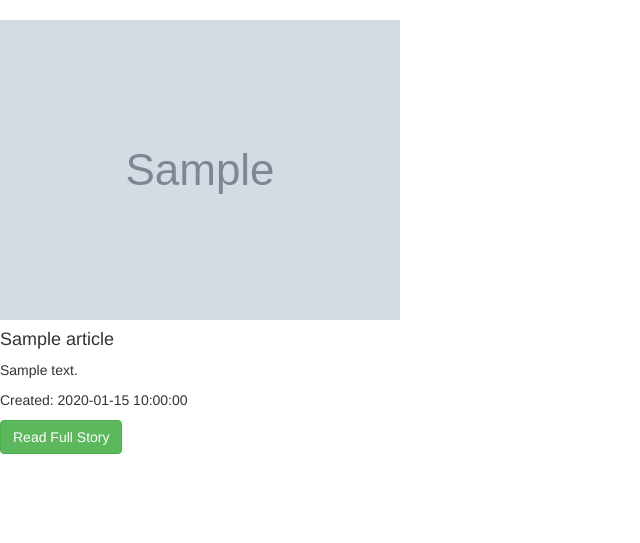
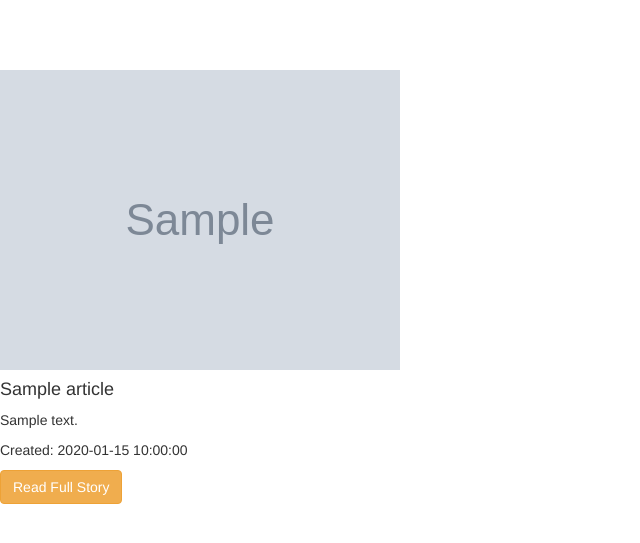
Before and after one commit to danknjoroge/News-Api, a Flask app: template app/templates/news.html in a window 1280 px wide. Shown: the part 52-595 px from the top of the page, without its empty margins (0-640 px from the left). Run offline with Flask 2, Linux system fonts and the light colour scheme; the template is opened without the code that fills it: most values are stand-ins (such as "Sample title", 1, 10 or a date in 2020); grey boxes marked "Sample" are stand-in pictures; parts of the project's set-up code (start-up, migrations or seed data) failed here and were passed over; some libraries are stand-ins or nearby versions.

Commit message:
modified color page

```diff
--- a/app/config.py
+++ b/app/config.py
@@ -6,7 +6,7 @@ class Config:
 
     ARTICLE_API_BASE_URL = 'https://newsapi.org/v2/everything?q={}&sortBy=popularity&apiKey={}'
 
-    # ARTICLE_API_BASE_URL = 'https://newsapi.org/v2/everything?q={}&apiKey={}'
+
 
 
 
--- a/app/request.py
+++ b/app/request.py
@@ -1,6 +1,6 @@
 from app import app
 import urllib.request, json
-from .models import news, articles
+from app.models import news, articles
 
 News = news.News
 
--- a/app/templates/index.html
+++ b/app/templates/index.html
@@ -6,14 +6,14 @@
 {% block content %}
 
 
-<div class="row">
+
     <div class="col-md-6">
         <h2>General News</h2>
         <ul>
             {{macro.displayNews(general)}}
         </ul>
     </div>
-</div>
+
 
 
 
--- a/app/templates/macros.html
+++ b/app/templates/macros.html
@@ -13,12 +13,12 @@
 
 {% macro displayArticles(articles_list) %}
     {% for article in articles_list %}
-
+        <div style="display: flex; flex-wrap: wrap; padding-bottom: 50px;"></div>
             <img class="img-responsive" src="{{article.urlToImage}}" alt="image">
             <h4>{{article.title}}</h4>
             <p>{{article.description}}</p>
             <p>Created: {{article.publishedAt}}</p>
-            <a href="{{article.url}}" class="btn btn-success">Read Full Story</a>
-
+            <a href="{{article.url}}" class="btn btn-warning">Read Full Story</a>
+        </div>
     {% endfor %}
 {% endmacro %}
```
Also changed, not shown: app/models/articles.py (renamed from app/models/article.py).
